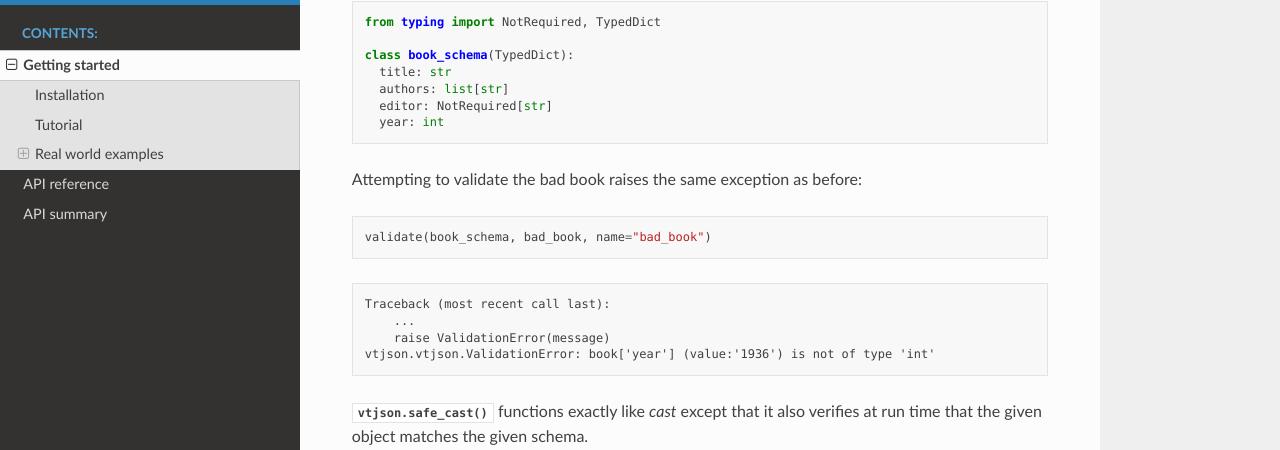
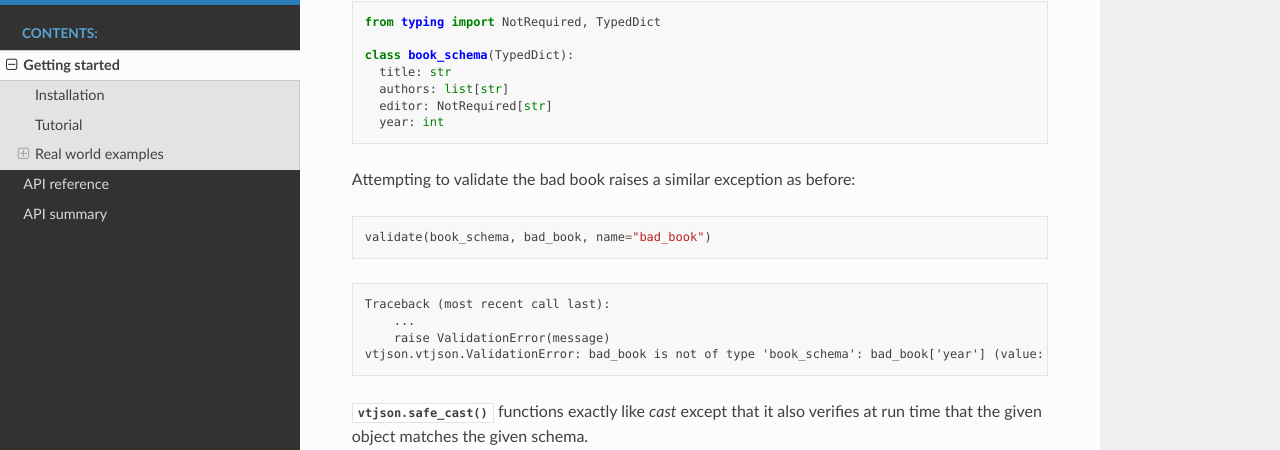
Before and after one commit to vdbergh/vtjson, a Sphinx documentation site: the page built from docs/source/tutorial.rst, in a window 1280 px wide and 900 px high, scrolled down 1533 px. Shown: the part 88-538 px from the top of the window. Built offline with Sphinx 7.4.7 and the Read the Docs theme 3.1.0, drawn with Linux system fonts in a browser that asks for light colours.

Commit message:
Fix bug in documentation.

```diff
--- a/docs/source/tutorial.rst
+++ b/docs/source/tutorial.rst
@@ -90,7 +90,7 @@ We may also rewrite the `book_schema` as a valid Python type annotation.
      editor: NotRequired[str]
      year: int
 
-Attempting to validate the bad book raises the same exception as before:
+Attempting to validate the bad book raises a similar exception as before:
 
 .. testcode::
 
@@ -101,7 +101,7 @@ Attempting to validate the bad book raises the same exception as before:
   Traceback (most recent call last):
       ...
       raise ValidationError(message)
-  vtjson.vtjson.ValidationError: book['year'] (value:'1936') is not of type 'int'
+  vtjson.vtjson.ValidationError: bad_book is not of type 'book_schema': bad_book['year'] (value:'1936') is not of type 'int'
 
 :py:func:`vtjson.safe_cast` functions exactly like `cast` except that it also verifies at run time that the given object matches the given schema.
 
```
Also changed, not shown: README.md (+1 -1 lines).
